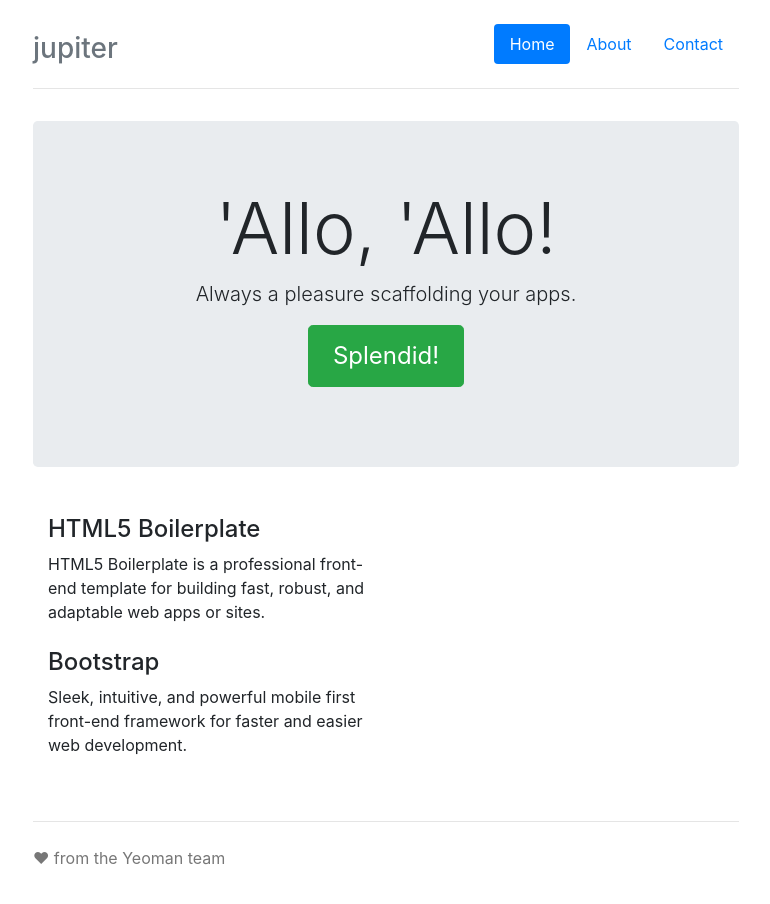
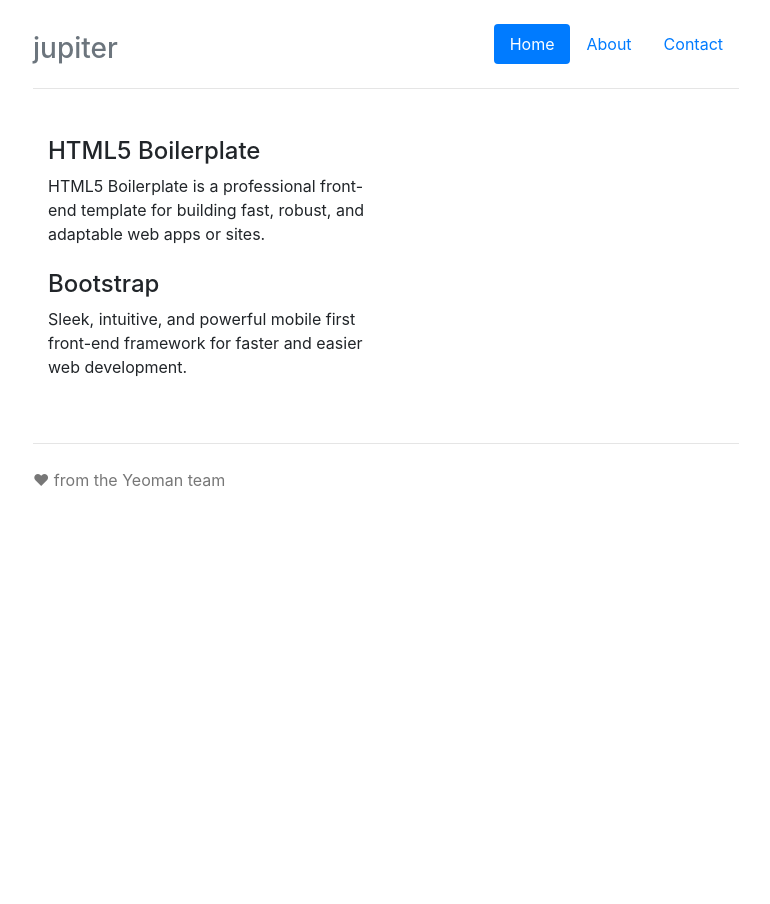
Before and after one commit to arshiya1105/jupiter, a website: page app/index.html in a window 1280 px wide. Shown: the whole page, without its empty margins (254-1024 px from the left). After the commit the page ends 800 px from the top, so only its background shows below. Drawn offline with nearby package versions, Linux system fonts and the light colour scheme.

Commit message:
removed jombotron

```diff
--- a/app/index.html
+++ b/app/index.html
@@ -35,12 +35,6 @@
         <h3 class="text-muted">jupiter</h3>
       </div>
 
-      <div class="jumbotron">
-        <h1 class="display-3">'Allo, 'Allo!</h1>
-        <p class="lead">Always a pleasure scaffolding your apps.</p>
-        <p><a class="btn btn-lg btn-success" href="#">Splendid!</a></p>
-      </div>
-
       <div class="row marketing">
         <div class="col-lg-6">
           <h4>HTML5 Boilerplate</h4>
```
